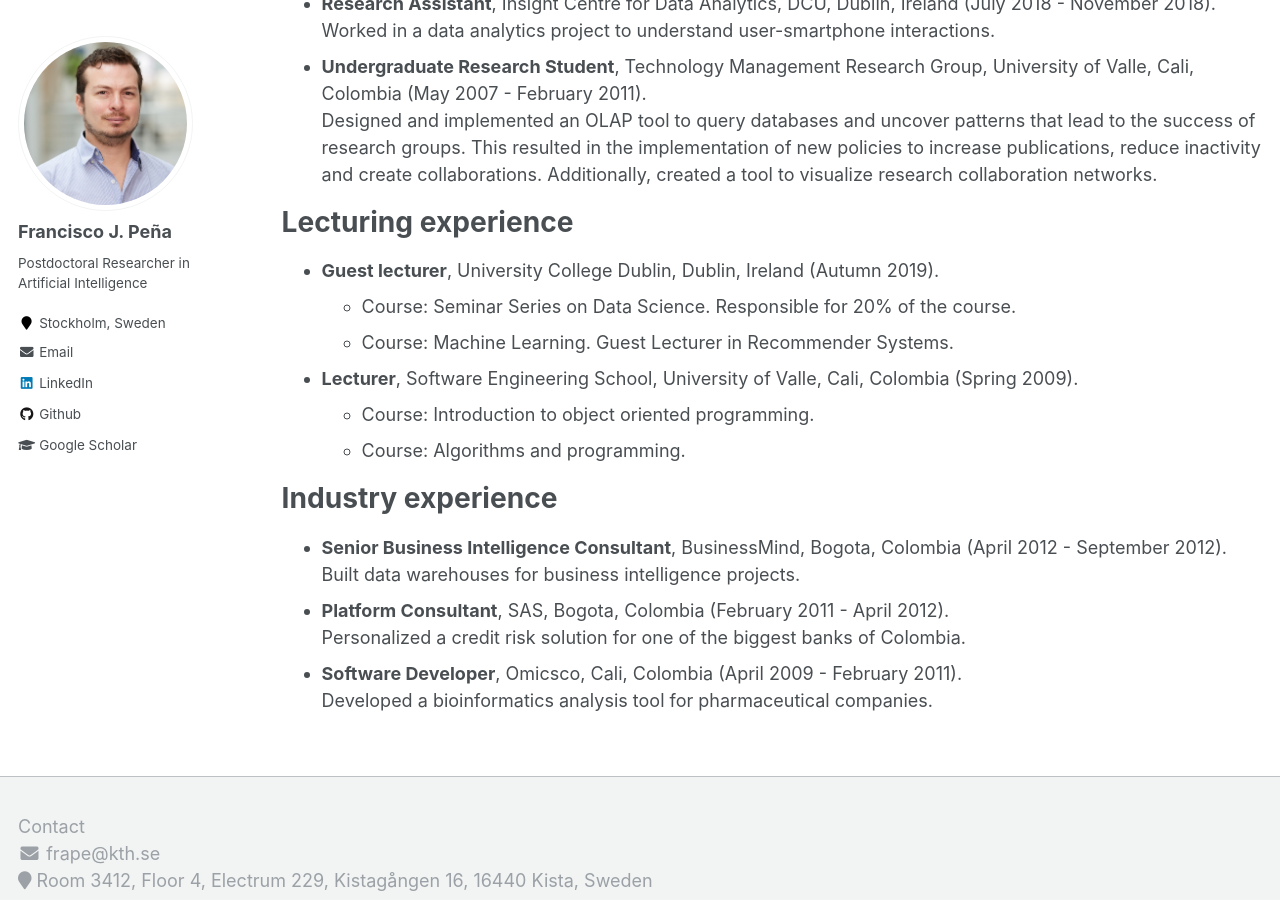
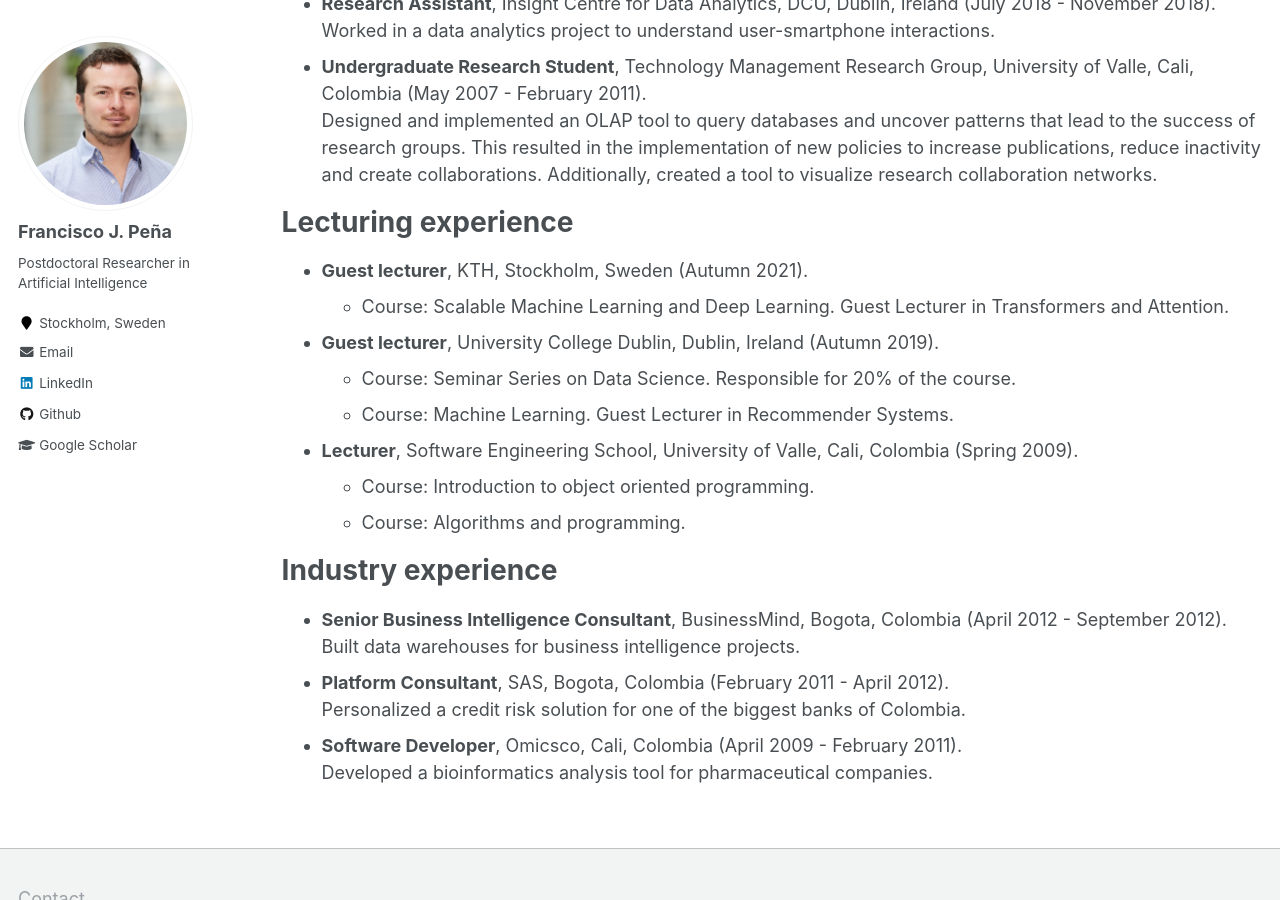
Before and after one commit to melqkiades/melqkiades.github.io, a Jekyll site: the page built from _pages/cv.md, in a window 1280 px wide and 900 px high, scrolled down 813 px. Built offline with Jekyll 4.4.1, drawn with Linux system fonts in a browser that asks for light colours.

Commit message:
Updated the CV page

```diff
--- a/_pages/cv.md
+++ b/_pages/cv.md
@@ -38,11 +38,13 @@ Research experience
 
 Lecturing experience
 ======
+* **Guest lecturer**, KTH, Stockholm, Sweden (Autumn 2021).<br>
+  * Course: Scalable Machine Learning and Deep Learning. Guest Lecturer in Transformers and Attention.
 * **Guest lecturer**, University College Dublin, Dublin, Ireland (Autumn 2019).<br>
-  * Course: Seminar Series on Data Science. Responsible for 20% of the course.<br>
+  * Course: Seminar Series on Data Science. Responsible for 20% of the course.
   * Course: Machine Learning. Guest Lecturer in Recommender Systems.
 * **Lecturer**, Software Engineering School, University of Valle, Cali, Colombia (Spring 2009).<br>
-  * Course: Introduction to object oriented programming.<br>
+  * Course: Introduction to object oriented programming.
   * Course: Algorithms and programming.
 
 
```
